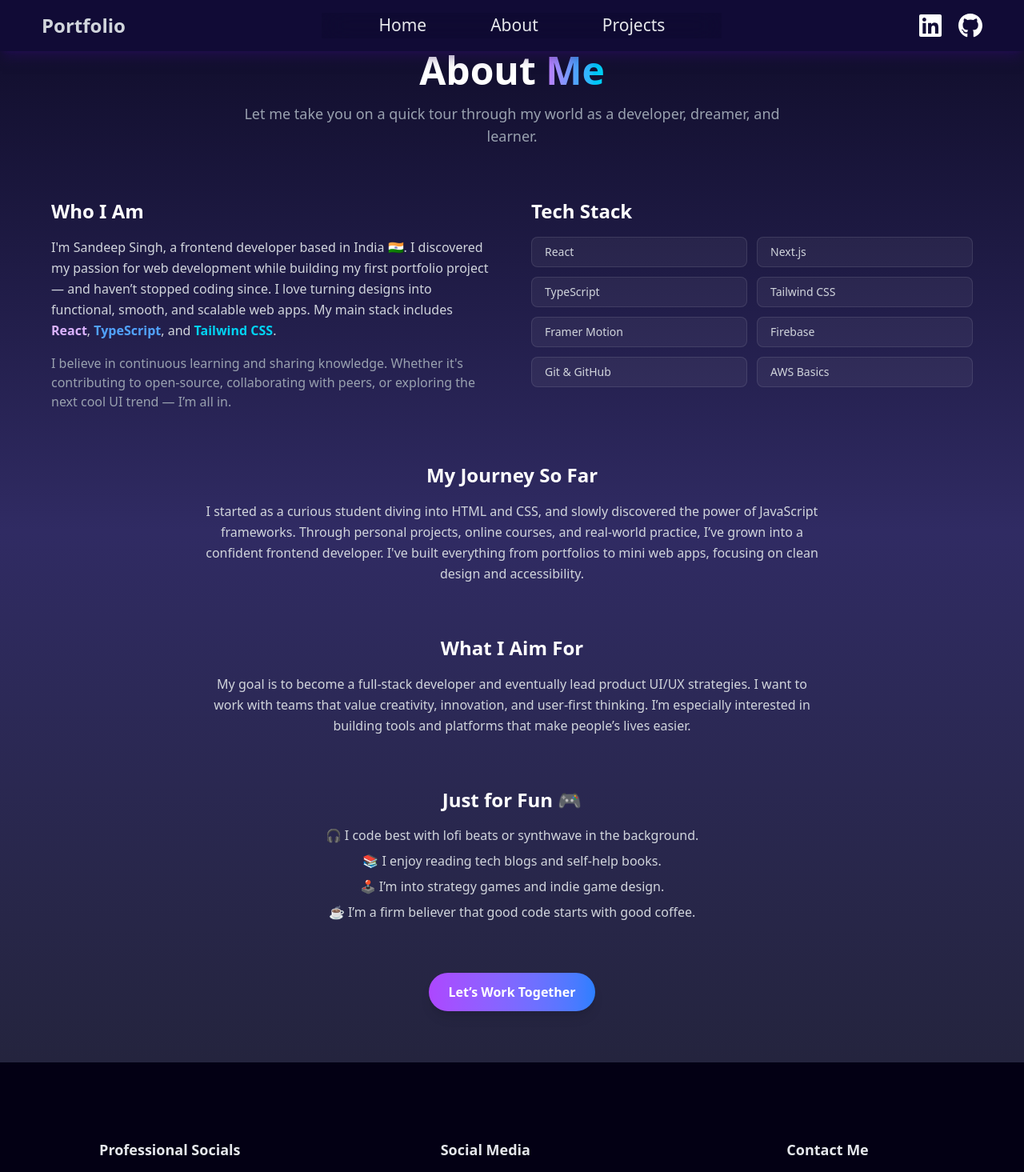
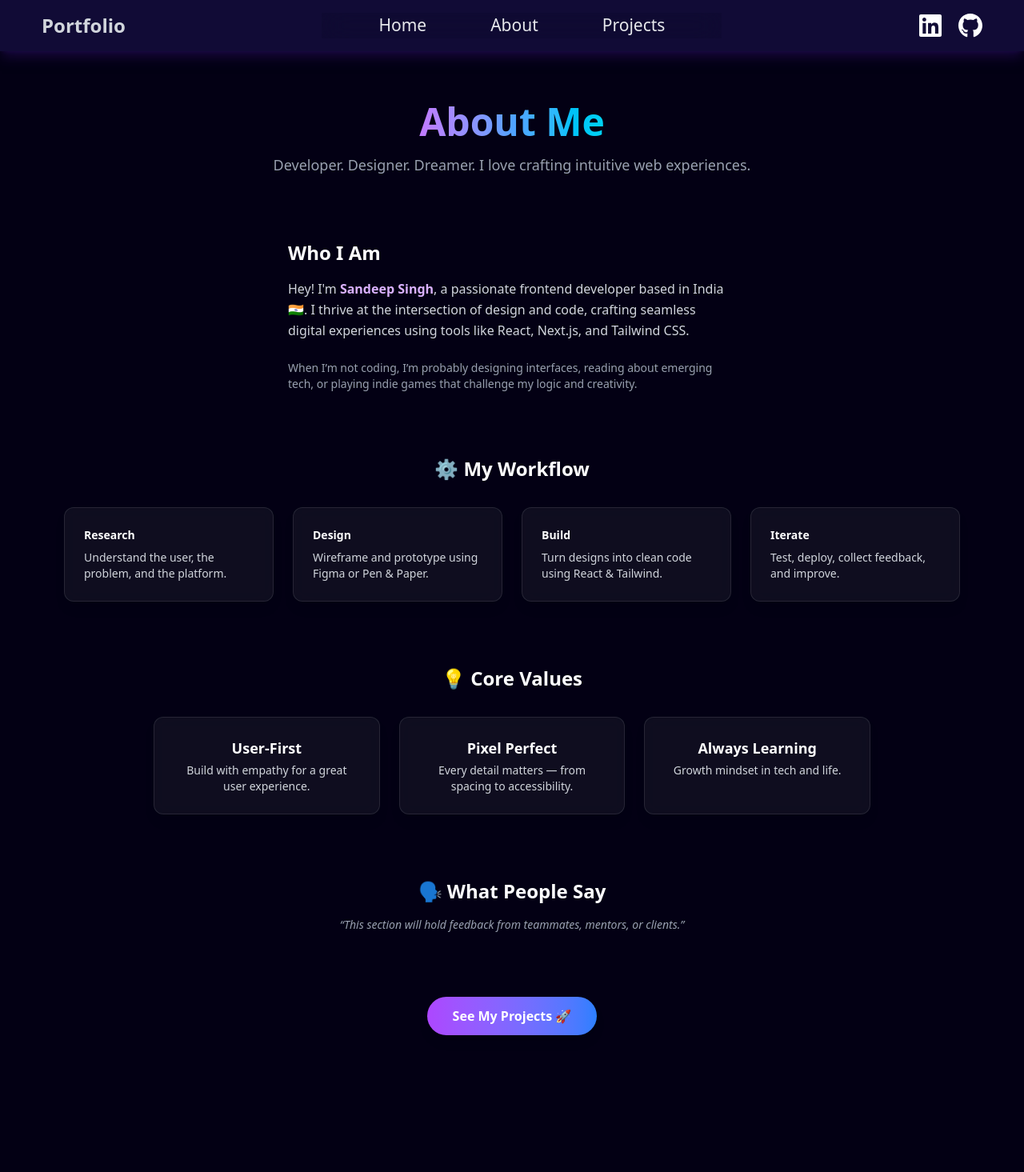
Before and after one commit to sandeep-singh-bhandal/main-portfolio, a Next.js app: page /about in a window 1280 px wide. Shown: the top 1465 px of the page at 80% size. Built offline with nearby package versions, Linux system fonts and the light colour scheme; a web font is replaced by a local one.

Commit message:
updated about section

```diff
--- a/components/main/About.tsx
+++ b/components/main/About.tsx
@@ -1,86 +1,117 @@
 "use client";
 
+import Link from "next/link";
 import React from "react";
 
 const About = () => {
   return (
-    <section className="min-h-screen bg-gradient-to-b from-[#0f0c29] via-[#302b63] to-[#24243e] text-white px-6 py-16">
-      <div className="max-w-6xl mx-auto space-y-16">
-        {/* Section Title */}
+    <section className="min-h-screen w-full  text-white px-6 md:px-20 py-32">
+      <div className="max-w-7xl mx-auto space-y-20">
+        {/* Title */}
         <div className="text-center">
-          <h2 className="text-4xl md:text-5xl font-bold mb-4">
-            About <span className="bg-gradient-to-r from-purple-400 via-blue-400 to-cyan-400 bg-clip-text text-transparent">Me</span>
+          <h2 className="text-5xl font-bold mb-4">
+            <span className="bg-gradient-to-r from-purple-400 via-blue-400 to-cyan-400 bg-clip-text text-transparent">
+              About Me
+            </span>
           </h2>
-          <p className="text-gray-400 max-w-2xl mx-auto text-lg">
-            Let me take you on a quick tour through my world as a developer, dreamer, and learner.
+          <p className="text-gray-400 text-lg max-w-2xl mx-auto">
+            Developer. Designer. Dreamer. I love crafting intuitive web
+            experiences.
           </p>
         </div>
 
-        {/* Intro + Skills */}
-        <div className="grid md:grid-cols-2 gap-12 items-start">
+        {/* Bio and Toolbox */}
+        <div className="max-w-1/2 mx-auto">
+          {/* Bio */}
           <div>
             <h3 className="text-2xl font-semibold mb-4">Who I Am</h3>
-            <p className="text-gray-300 leading-relaxed">
-              I'm Sandeep Singh, a frontend developer based in India 🇮🇳. I discovered my passion for web development while building my first portfolio project — and haven’t stopped coding since.
-              I love turning designs into functional, smooth, and scalable web apps. My main stack includes <strong className="text-purple-300">React</strong>, <strong className="text-blue-400">TypeScript</strong>, and <strong className="text-cyan-400">Tailwind CSS</strong>.
+            <p className="text-gray-300 mb-6 leading-relaxed">
+              Hey! I'm{" "}
+              <strong className="text-purple-300">Sandeep Singh</strong>, a
+              passionate frontend developer based in India 🇮🇳. I thrive at the
+              intersection of design and code, crafting seamless digital
+              experiences using tools like React, Next.js, and Tailwind CSS.
             </p>
-            <p className="text-gray-400 mt-4">
-              I believe in continuous learning and sharing knowledge. Whether it's contributing to open-source, collaborating with peers, or exploring the next cool UI trend — I’m all in.
+            <p className="text-sm text-gray-400">
+              When I’m not coding, I’m probably designing interfaces, reading
+              about emerging tech, or playing indie games that challenge my
+              logic and creativity.
             </p>
-          </div>
-
-          {/* Skills */}
-          <div>
-            <h3 className="text-2xl font-semibold mb-4">Tech Stack</h3>
-            <ul className="grid grid-cols-2 gap-3 text-sm text-gray-300">
-              <li className="bg-white/5 border border-white/10 px-4 py-2 rounded-lg">React</li>
-              <li className="bg-white/5 border border-white/10 px-4 py-2 rounded-lg">Next.js</li>
-              <li className="bg-white/5 border border-white/10 px-4 py-2 rounded-lg">TypeScript</li>
-              <li className="bg-white/5 border border-white/10 px-4 py-2 rounded-lg">Tailwind CSS</li>
-              <li className="bg-white/5 border border-white/10 px-4 py-2 rounded-lg">Framer Motion</li>
-              <li className="bg-white/5 border border-white/10 px-4 py-2 rounded-lg">Firebase</li>
-              <li className="bg-white/5 border border-white/10 px-4 py-2 rounded-lg">Git & GitHub</li>
-              <li className="bg-white/5 border border-white/10 px-4 py-2 rounded-lg">AWS Basics</li>
-            </ul>
           </div>
         </div>
 
-        {/* Experience / Journey */}
-        <div className="text-center">
-          <h3 className="text-2xl font-semibold mb-4">My Journey So Far</h3>
-          <p className="text-gray-300 max-w-3xl mx-auto leading-relaxed">
-            I started as a curious student diving into HTML and CSS, and slowly discovered the power of JavaScript frameworks. Through personal projects, online courses, and real-world practice, I’ve grown into a confident frontend developer. I've built everything from portfolios to mini web apps, focusing on clean design and accessibility.
+        {/* Workflow */}
+        <div>
+          <h3 className="text-2xl font-semibold text-center mb-8">
+            ⚙️ My Workflow
+          </h3>
+          <div className="grid md:grid-cols-4 gap-6 text-sm text-gray-300">
+            {[
+              [
+                "Research",
+                "Understand the user, the problem, and the platform.",
+              ],
+              ["Design", "Wireframe and prototype using Figma or Pen & Paper."],
+              ["Build", "Turn designs into clean code using React & Tailwind."],
+              ["Iterate", "Test, deploy, collect feedback, and improve."],
+            ].map(([title, desc]) => (
+              <div
+                key={title}
+                className="bg-white/5 border border-white/10 backdrop-blur-md rounded-xl p-6 space-y-4 shadow-lg hover:shadow-purple-500/20 hover:border-purple-400 transition duration-300 transform hover:scale-[1.03] cursor-pointer"
+              >
+                <h4 className="font-semibold text-white mb-2">{title}</h4>
+                <p>{desc}</p>
+              </div>
+            ))}
+          </div>
+        </div>
+
+        {/* Core Values */}
+        <div>
+          <h3 className="text-2xl font-semibold text-center mb-8">
+            💡 Core Values
+          </h3>
+          <ul className="max-w-4xl mx-auto grid md:grid-cols-3 gap-6 text-gray-300 text-center text-sm">
+            {[
+              ["User-First", "Build with empathy for a great user experience."],
+              [
+                "Pixel Perfect",
+                "Every detail matters — from spacing to accessibility.",
+              ],
+              ["Always Learning", "Growth mindset in tech and life."],
+            ].map(([title, desc]) => (
+              <li
+                key={title}
+                className="bg-white/5 border border-white/10 backdrop-blur-md rounded-xl p-6 space-y-4 shadow-lg hover:shadow-purple-500/20 hover:border-purple-400 transition duration-300 transform hover:scale-[1.03] cursor-pointer"
+              >
+                <span className="block text-lg font-bold text-white mb-1">
+                  {title}
+                </span>
+                {desc}
+              </li>
+            ))}
+          </ul>
+        </div>
+
+        {/* Testimonials Placeholder */}
+        <div className="text-center mt-20">
+          <h3 className="text-2xl font-semibold mb-4">🗣️ What People Say</h3>
+          <p className="text-gray-400 text-sm">
+            <em>
+              “This section will hold feedback from teammates, mentors, or
+              clients.”
+            </em>
           </p>
         </div>
 
-        {/* Career Vision */}
-        <div className="text-center">
-          <h3 className="text-2xl font-semibold mb-4">What I Aim For</h3>
-          <p className="text-gray-300 max-w-3xl mx-auto leading-relaxed">
-            My goal is to become a full-stack developer and eventually lead product UI/UX strategies. I want to work with teams that value creativity, innovation, and user-first thinking.
-            I’m especially interested in building tools and platforms that make people’s lives easier.
-          </p>
-        </div>
-
-        {/* Fun facts */}
-        <div className="text-center">
-          <h3 className="text-2xl font-semibold mb-4">Just for Fun 🎮</h3>
-          <ul className="text-gray-300 space-y-2">
-            <li>🎧 I code best with lofi beats or synthwave in the background.</li>
-            <li>📚 I enjoy reading tech blogs and self-help books.</li>
-            <li>🕹️ I’m into strategy games and indie game design.</li>
-            <li>☕ I’m a firm believer that good code starts with good coffee.</li>
-          </ul>
-        </div>
-
-        {/* CTA */}
-        <div className="text-center mt-12">
-          <a
-            href="#contact"
-            className="inline-block bg-gradient-to-r from-purple-500 to-blue-500 hover:from-purple-600 hover:to-blue-600 text-white px-6 py-3 rounded-full font-semibold transition duration-300 shadow-lg"
+        {/* Final CTA */}
+        <div className="text-center mt-16">
+          <Link
+            href="/projects"
+            className="inline-block bg-gradient-to-r from-purple-500 to-blue-500 hover:from-purple-600 hover:to-blue-600 text-white px-8 py-3 rounded-full font-semibold shadow-lg transition duration-300"
           >
-            Let’s Work Together
-          </a>
+            See My Projects 🚀
+          </Link>
         </div>
       </div>
     </section>
```
